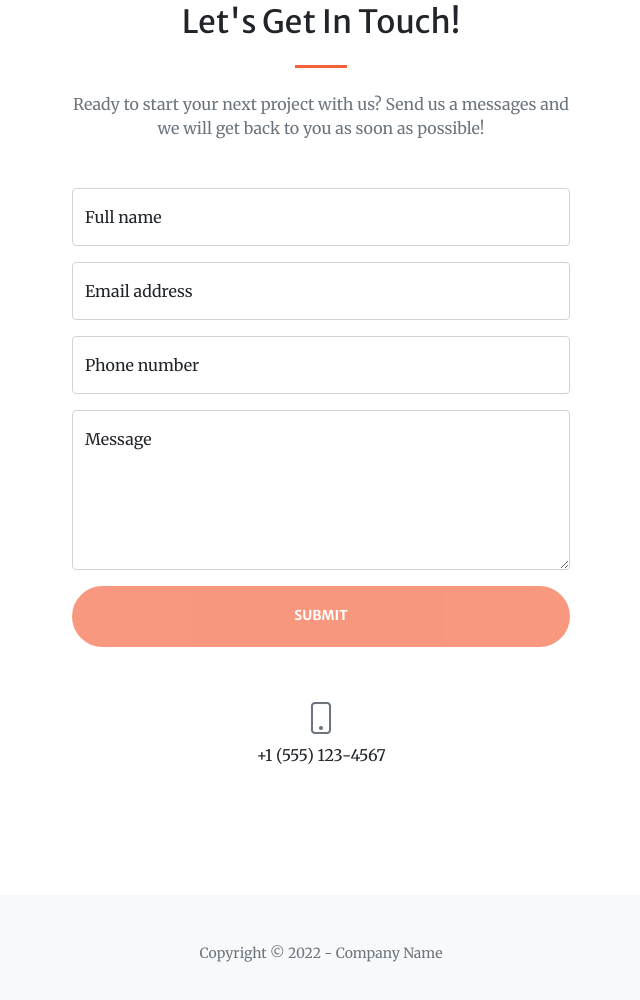
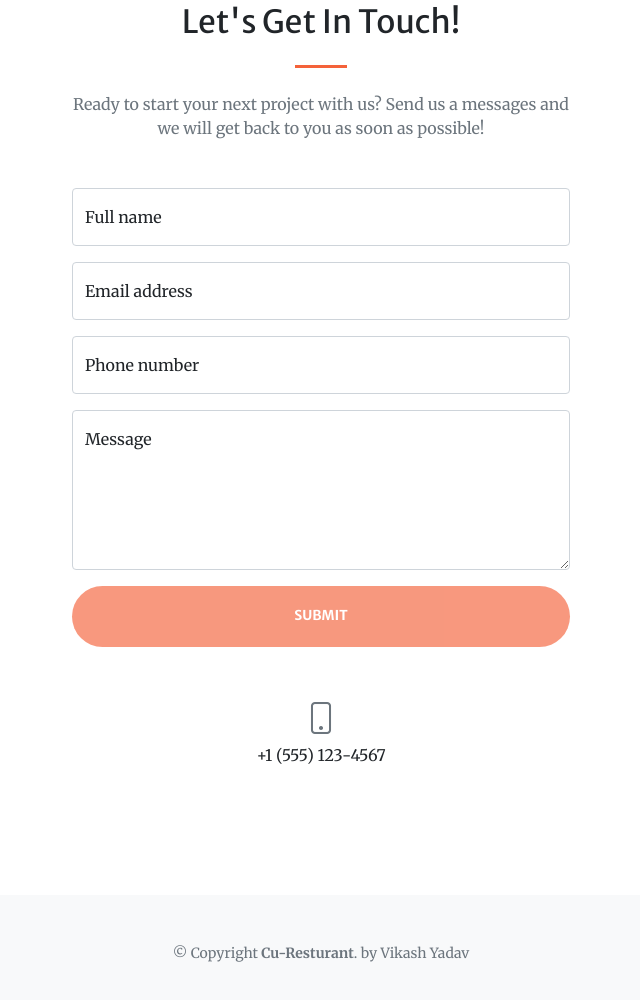
Before and after one commit to Vikash-8090-Yadav/frrt, a plain HTML site: page index.html in a window 1280 px wide. Shown: the part 2836-3836 px from the top of the page, without its empty margins (319-959 px from the left). Drawn offline with nearby package versions, Linux system fonts and the light colour scheme; some packages are replaced by stand-ins of ours; a script that the page names is missing.

Commit message:
improved index.html

```diff
--- a/index.html
+++ b/index.html
@@ -246,7 +246,7 @@
         </section>
         <!-- Footer-->
         <footer class="bg-light py-5">
-            <div class="container px-4 px-lg-5"><div class="small text-center text-muted">Copyright &copy; 2022 - Company Name</div></div>
+            <div class="container px-4 px-lg-5"><div class="small text-center text-muted"> &copy; Copyright <strong><span>Cu-Resturant</span></strong>. by Vikash Yadav</div></div>
         </footer>
         <!-- Bootstrap core JS-->
         <script src="https://cdn.jsdelivr.net/npm/bootstrap@5.1.3/dist/js/bootstrap.bundle.min.js"></script>
```
